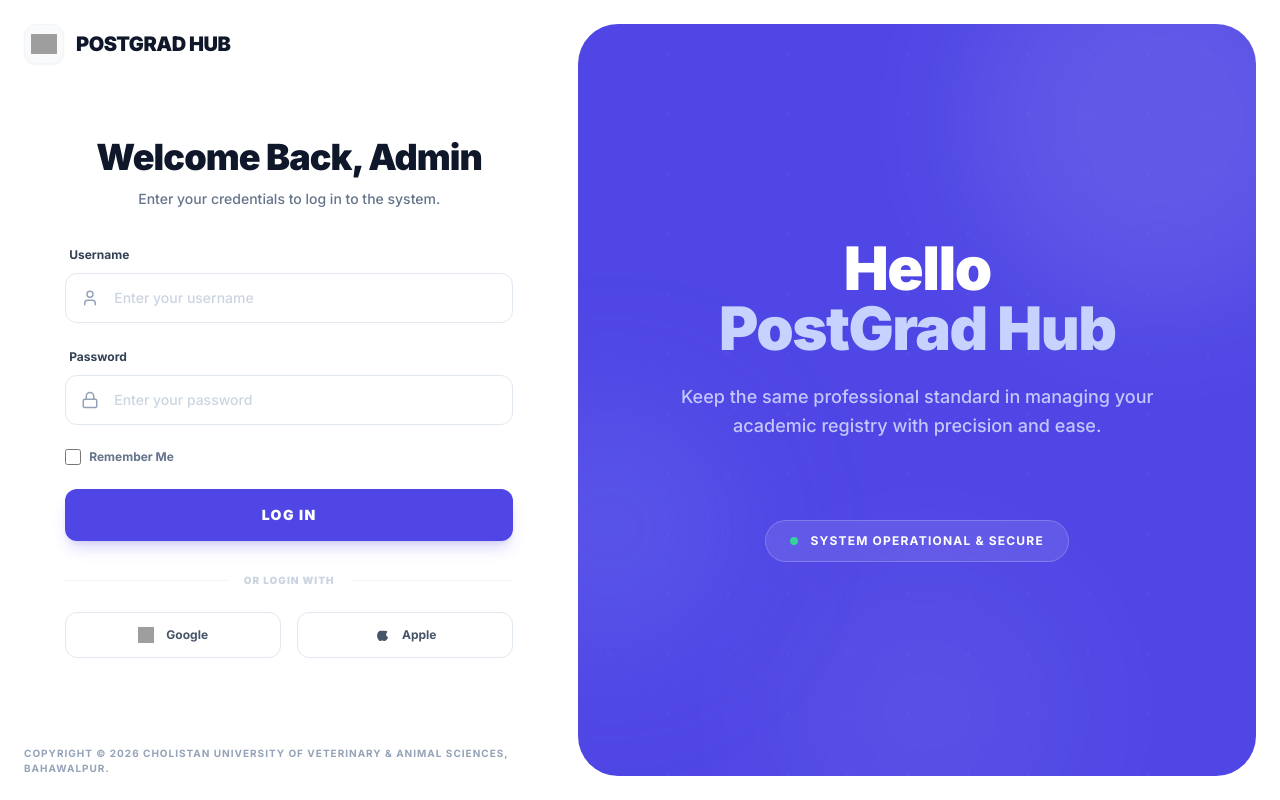
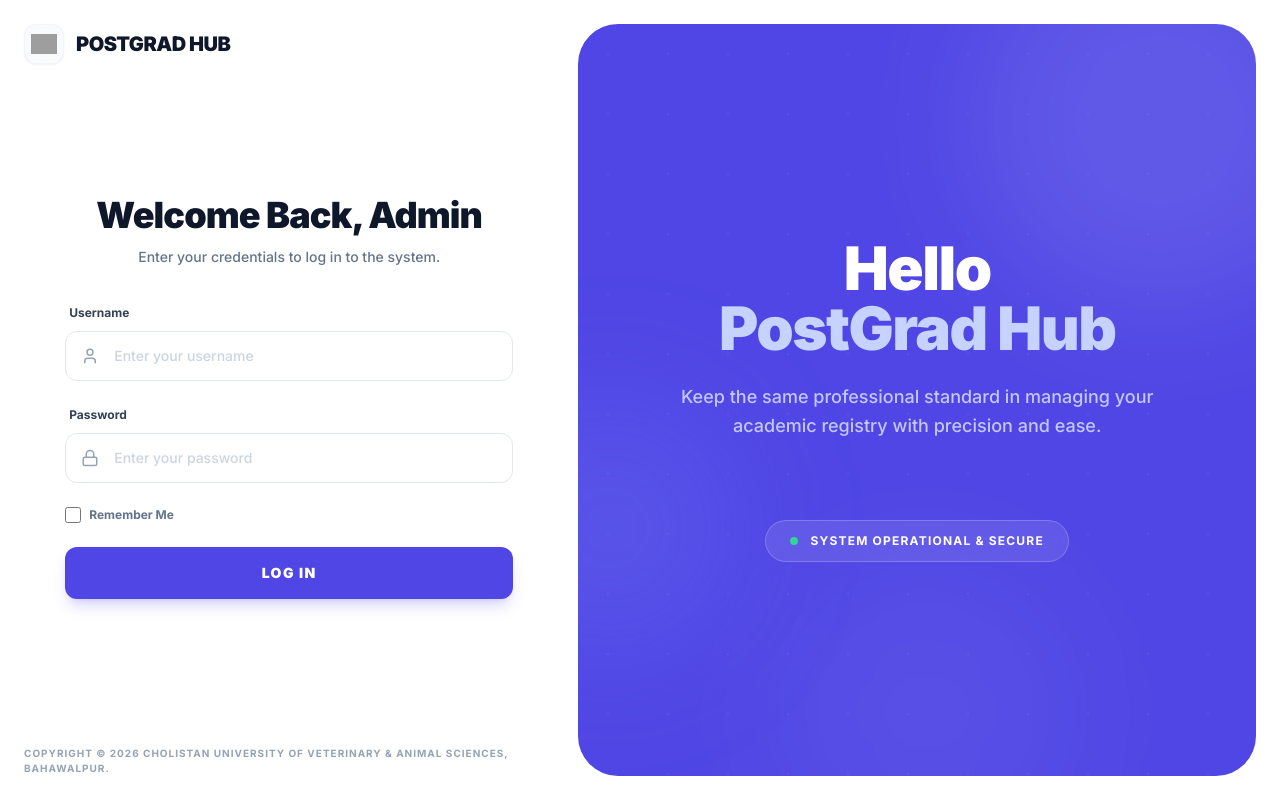
Before and after one commit to uzairareeb/pdms-pro-cuvas, a React (Vite) app: page /#/login in a window 1280 px wide. Built offline with nearby package versions, Linux system fonts and the light colour scheme; no server answers; grey boxes are pictures that could not be loaded.

Commit message:
Remove third-party authentication options from Login system

```diff
--- a/pages/Login.tsx
+++ b/pages/Login.tsx
@@ -128,33 +128,7 @@ const Login: React.FC = () => {
               </button>
             </form>
 
-            <div className="space-y-6">
-              <div className="flex items-center gap-4">
-                <div className="h-[1px] flex-1 bg-slate-100" />
-                <span className="text-[10px] font-black uppercase tracking-widest text-slate-300">Or Login With</span>
-                <div className="h-[1px] flex-1 bg-slate-100" />
-              </div>
 
-              <div className="grid grid-cols-2 gap-4">
-                <button
-                  type="button"
-                  onClick={() => login('admin', 'admin123')}
-                  className="py-3.5 rounded-xl border border-slate-200 flex items-center justify-center gap-3 hover:bg-slate-50 transition-all text-xs font-bold text-slate-600"
-                >
-                  <img src="https://www.gstatic.com/firebasejs/ui/2.0.0/images/auth/google.svg" className="w-4 h-4" alt="Google" />
-                  <span>Google</span>
-                </button>
-                <button
-                  type="button"
-                  className="py-3.5 rounded-xl border border-slate-200 flex items-center justify-center gap-3 hover:bg-slate-50 transition-all text-xs font-bold text-slate-600"
-                >
-                  <svg className="w-4 h-4" viewBox="0 0 24 24" fill="currentColor">
-                    <path d="M17.05 20.28c-.98.95-2.05.88-3.08.4-1.09-.5-2.08-.48-3.24 0-1.44.62-2.2.44-3.06-.4C4.45 17.1 3.55 11.5 5.85 8.2c1.13-1.6 2.73-2.58 4.35-2.5 1.28.07 2.1.8 3.1.8 1 0 2.1-.85 3.5-.75 1.6.1 2.8.7 3.6 1.8-3.3 1.9-2.7 6.3.8 7.8-.7 1.8-1.6 3.6-3.1 4.93zM14.15 5.2c-.1 2.1-1.8 3.8-3.8 3.7.1-2.1 1.9-3.9 3.8-3.7z"/>
-                  </svg>
-                  <span>Apple</span>
-                </button>
-              </div>
-            </div>
 
             <div className="text-center">
 
```
